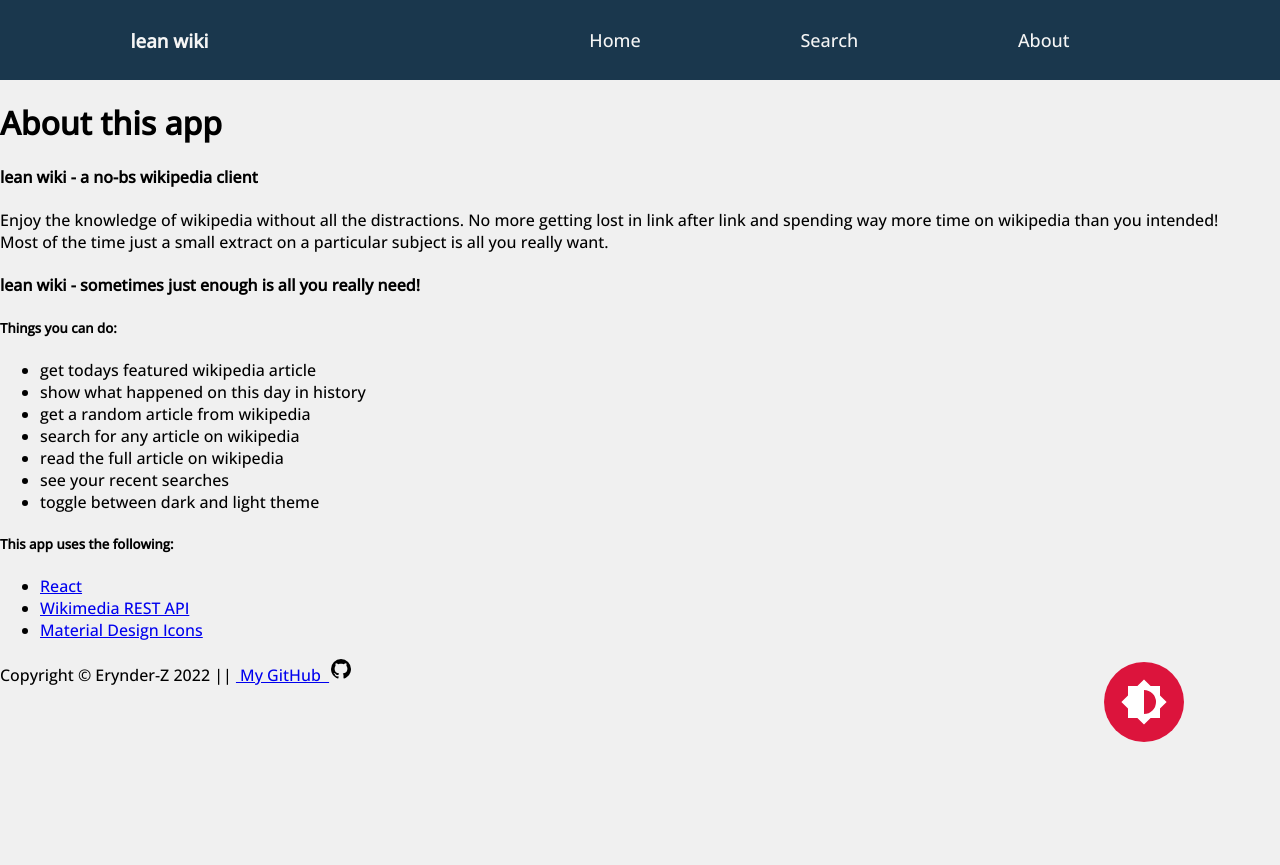
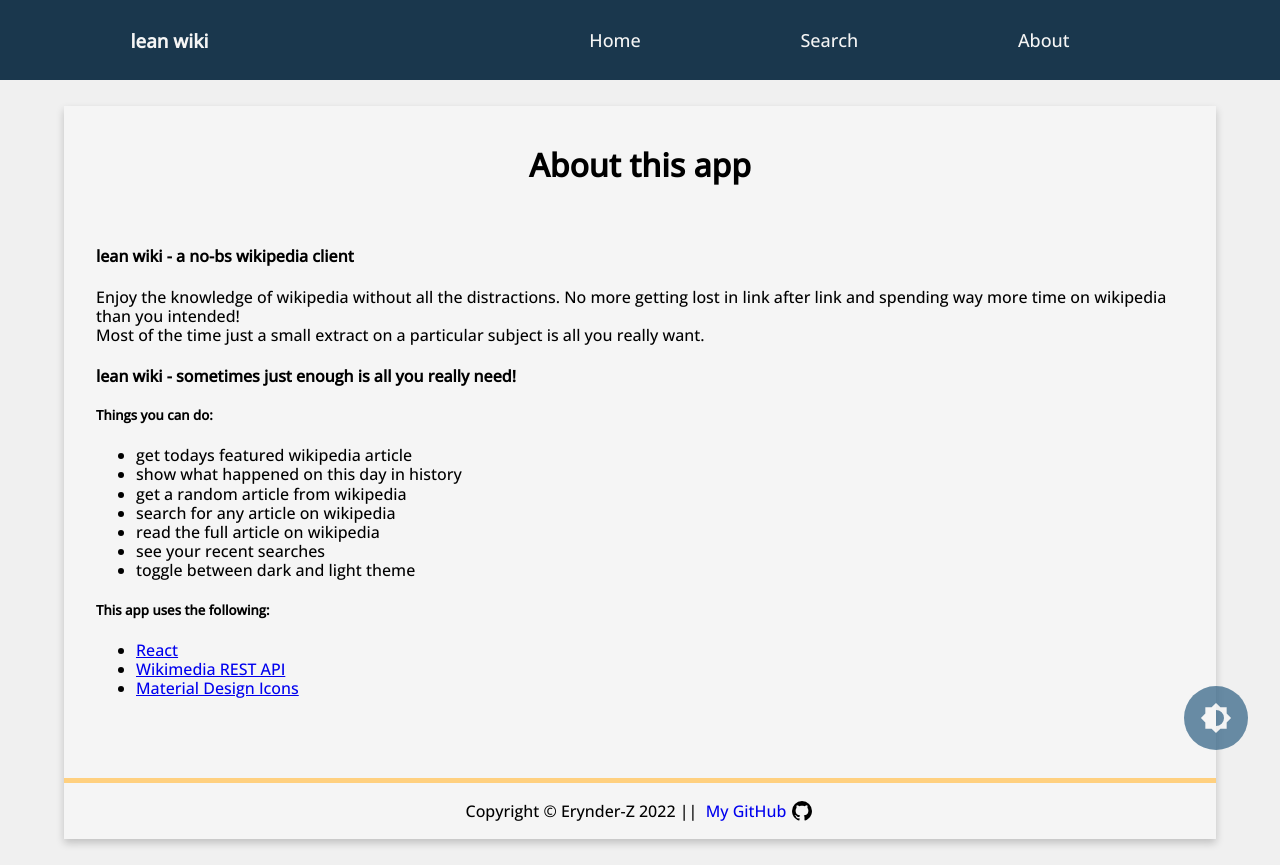
Before and after one commit to erynder-z/lean-wiki, a React (Create React App) app: page /about in a window 1280 px wide. Before the commit the page ends 800 px from the top, so only its background shows below. Built offline with nearby package versions, Linux system fonts and the light colour scheme.

Commit message:
Adjust UI

```diff
--- a/src/components/DarkmodeToggle.js
+++ b/src/components/DarkmodeToggle.js
@@ -15,8 +15,7 @@ function DarkmodeToggle(props) {
       onKeyDown={toggleDarkMode}
       role="button"
       tabIndex={0}
-      size={2}
-      color="white"
+      /*  size={2} */
     />
   );
 }
--- a/src/styles/About.css
+++ b/src/styles/About.css
@@ -0,0 +1,54 @@
+.about {
+  display: grid;
+  grid-template-columns: 1fr;
+  min-height: 90vh;
+  background-color: #f0f0f0;
+}
+.about-card {
+  display: flex;
+  flex-direction: column;
+  justify-content: center;
+  align-items: center;
+  margin: 2vw 5vw;
+  background-color: whitesmoke;
+  box-shadow: 0 4px 8px 0 rgba(0, 0, 0, 0.2);
+  transition: 0.3s;
+  height: fit-content;
+}
+
+.about-card:hover {
+  box-shadow: 0 8px 16px 0 rgba(0, 0, 0, 0.2);
+}
+
+.about-card > h1 {
+  text-align: center;
+  padding: 1rem;
+}
+
+.about-title {
+  align-self: flex-start;
+  padding: 0 2rem;
+}
+.about-body {
+  text-align: left;
+  line-height: 1.2;
+  padding: 0 2rem;
+}
+
+.contactBtn {
+  display: flex;
+  justify-content: center;
+  align-items: center;
+  padding: 1rem 0;
+  margin: 5vw 0 0 0;
+  width: 100%;
+  border-top: solid 5px #ffd07f;
+  cursor: pointer;
+}
+
+.contactBtn > a {
+  display: flex;
+  justify-content: center;
+  align-items: center;
+  text-decoration: none;
+}
--- a/src/styles/DarkmodeToggle.css
+++ b/src/styles/DarkmodeToggle.css
@@ -1,15 +1,25 @@
 .darkModeBtn {
   position: fixed;
-  width: 5rem;
-  height: 5rem;
-  bottom: 2rem;
-  right: 2rem;
-  background-color: crimson;
-  border-radius: 50px;
+  width: 2rem;
+  height: 2rem;
+  bottom: 1.5rem;
+  right: -2rem;
+  background-color: #2d5f82;
+  /* color: rgba(245, 245, 245, 0.75); */
+  color: whitesmoke;
+  border-radius: 100px;
   transition: all 0.5s;
+  opacity: 0.7;
 }
 
 .darkModeBtn:hover {
   transition: all 0.5s;
   transform: scale(1.1);
 }
+
+@media only screen and (max-width: 768px) {
+  .darkModeBtn {
+    bottom: 3rem;
+    right: 0rem;
+  }
+}
--- a/src/styles/Search.css
+++ b/src/styles/Search.css
@@ -15,11 +15,6 @@
   background-color: whitesmoke;
   box-shadow: 0 4px 8px 0 rgba(0, 0, 0, 0.2);
   transition: 0.3s;
-}
-
-img {
-  height: 5rem;
-  width: 5rem;
 }
 
 .placeholder-container {
--- a/src/styles/darkmode.css
+++ b/src/styles/darkmode.css
@@ -12,13 +12,14 @@ nav.dark {
 .dark > .recent-card,
 .dark > .article-container,
 .dark > .history-card,
-.dark > .about-container {
+.dark > .about-card {
   background-color: #3a4750;
   color: #dece9c;
 }
 
 .glance.dark,
-.search.dark {
+.search.dark,
+.about.dark {
   background-color: #303841;
 }
 
@@ -52,6 +53,6 @@ nav.dark {
   border-bottom: solid 2px #dece9c;
 }
 
-.search.dark > .article-container > .placeholder-container > img {
+.search.dark > .article-container > .placeholder-container > .icon {
   filter: invert(75%);
 }
```
